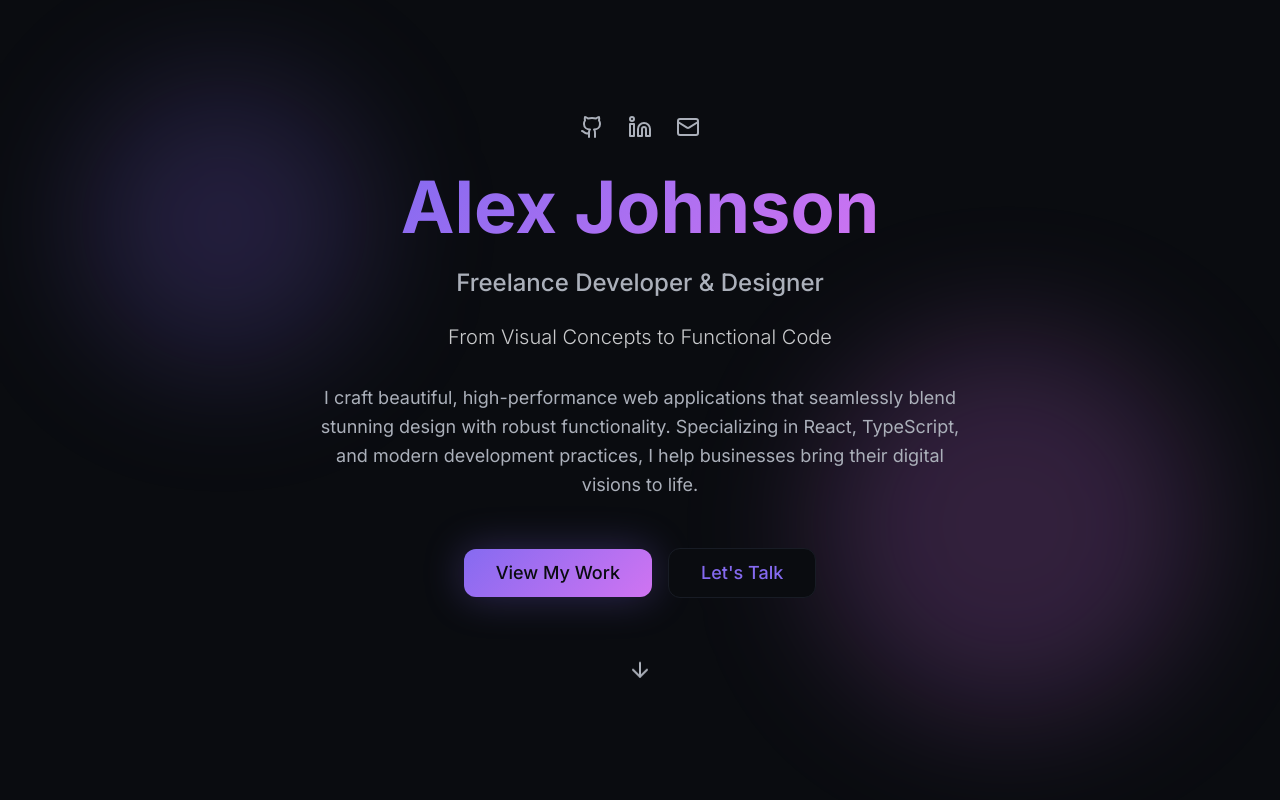
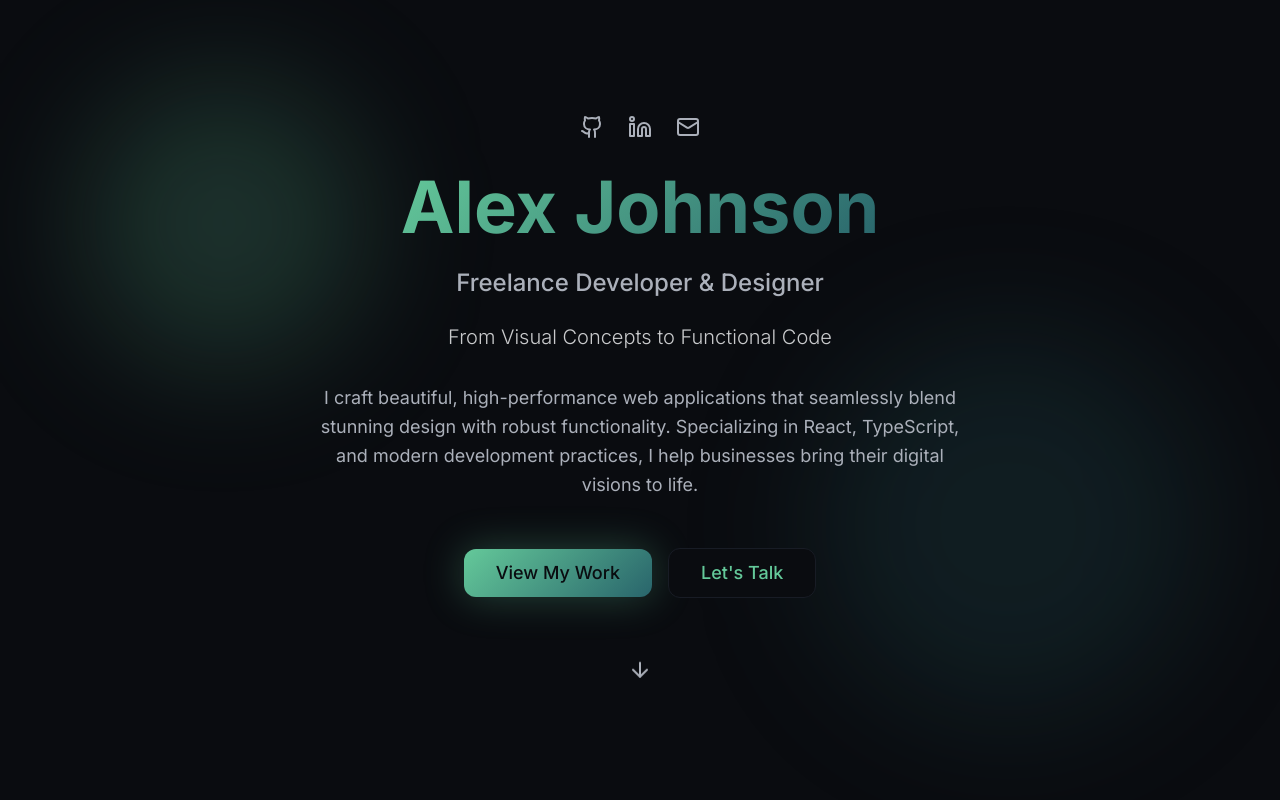
Before and after one commit to umairzengineer/umairengr, a React (Vite) app: page / in a window 1280 px wide. Shown: the top 800 px of the page. Built offline with nearby package versions, Linux system fonts and the light colour scheme; the HTML template or start-up script is replaced by a standard one.

Commit message:
Update color palette

```diff
--- a/src/index.css
+++ b/src/index.css
@@ -20,10 +20,10 @@ All colors MUST be HSL.
     --popover: 222 22% 8%;
     --popover-foreground: 220 20% 98%;
 
-    /* Sophisticated blue-purple gradient system */
-    --primary: 252 82% 68%;
+    /* Sophisticated green-teal gradient system */
+    --primary: 152 48% 59%;
     --primary-foreground: 222 22% 5%;
-    --primary-dark: 252 82% 58%;
+    --primary-dark: 152 48% 49%;
 
     --secondary: 222 22% 12%;
     --secondary-foreground: 220 20% 98%;
@@ -31,28 +31,28 @@ All colors MUST be HSL.
     --muted: 222 22% 10%;
     --muted-foreground: 220 10% 70%;
 
-    --accent: 284 82% 70%;
-    --accent-foreground: 222 22% 5%;
+    --accent: 186 45% 29%;
+    --accent-foreground: 135 41% 91%;
 
     --destructive: 0 84% 60%;
     --destructive-foreground: 220 20% 98%;
 
     --border: 222 22% 15%;
     --input: 222 22% 12%;
-    --ring: 252 82% 68%;
+    --ring: 152 48% 59%;
 
     --radius: 0.75rem;
 
     /* Portfolio-specific design tokens */
-    --hero-gradient: linear-gradient(135deg, hsl(252 82% 68%) 0%, hsl(284 82% 70%) 100%);
+    --hero-gradient: linear-gradient(135deg, hsl(152 48% 59%) 0%, hsl(186 45% 29%) 100%);
     --card-gradient: linear-gradient(145deg, hsl(222 22% 8%) 0%, hsl(222 22% 10%) 100%);
-    --text-gradient: linear-gradient(135deg, hsl(252 82% 68%) 0%, hsl(284 82% 70%) 100%);
+    --text-gradient: linear-gradient(135deg, hsl(152 48% 59%) 0%, hsl(186 45% 29%) 100%);
 
     /* Shadows and glows */
     --shadow-elegant: 0 20px 40px -12px hsl(222 22% 2% / 0.8);
     --shadow-card: 0 8px 32px -8px hsl(222 22% 2% / 0.6);
-    --glow-primary: 0 0 40px hsl(252 82% 68% / 0.3);
-    --glow-accent: 0 0 40px hsl(284 82% 70% / 0.3);
+    --glow-primary: 0 0 40px hsl(152 48% 59% / 0.3);
+    --glow-accent: 0 0 40px hsl(186 45% 29% / 0.3);
 
     /* Animations */
     --transition-smooth: all 0.3s cubic-bezier(0.4, 0, 0.2, 1);
```
